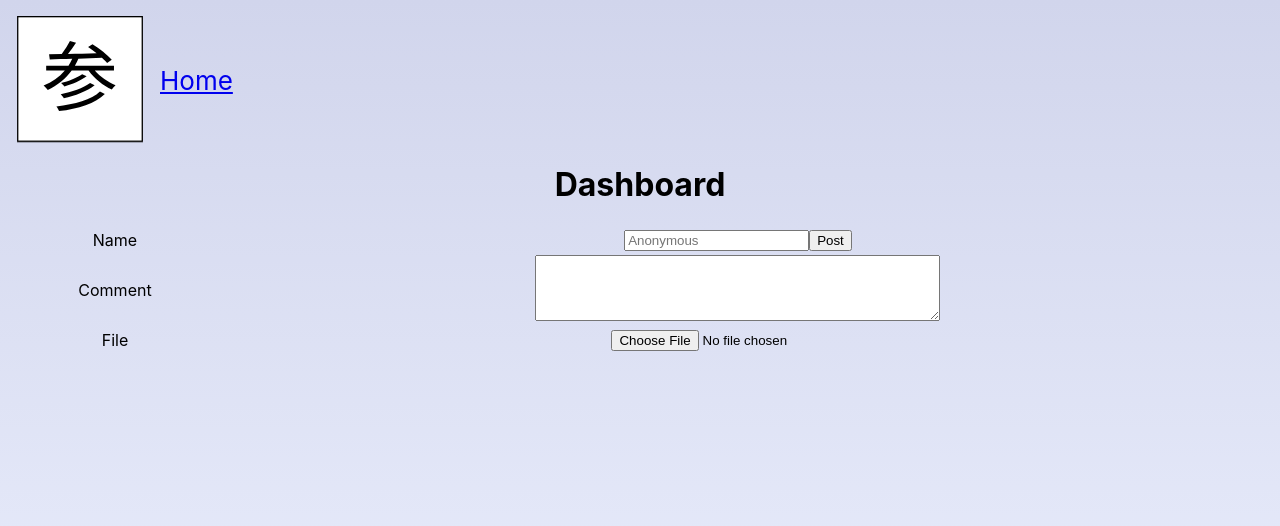
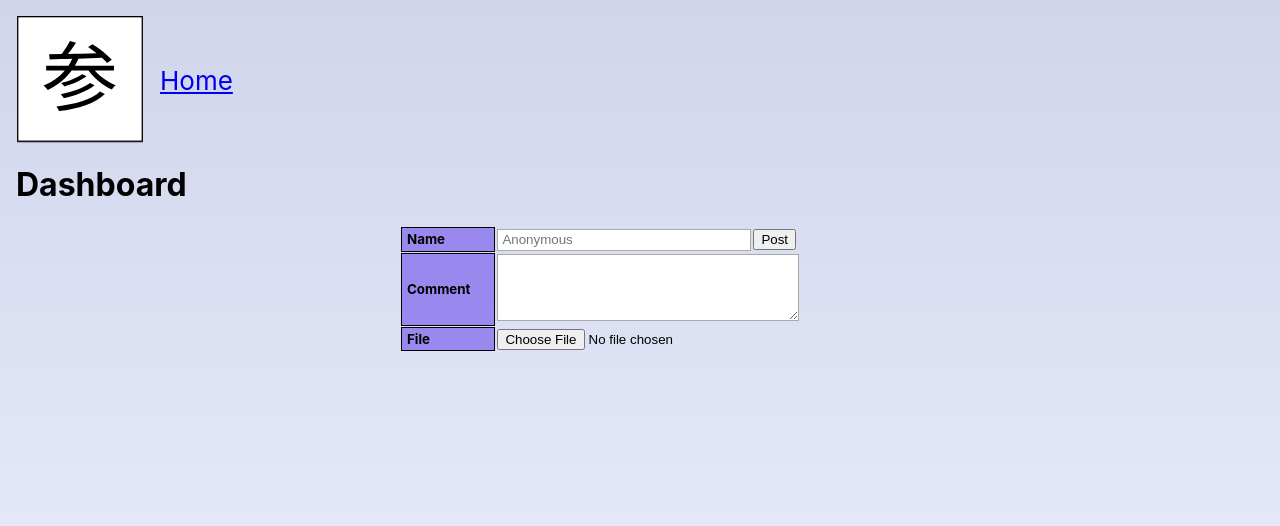
Before and after one commit to topmonks/3chan, a React (Create React App) app: page / in a window 1280 px wide. Shown: the top 526 px of the page. Built offline with nearby package versions, Linux system fonts and the light colour scheme.

Commit message:
Style PostForm

```diff
--- a/src/App.css
+++ b/src/App.css
@@ -3,7 +3,6 @@ body {
 }
 
 .App {
-    text-align: center;
     padding: 16px;
     min-height: 100vh;
 }
--- a/src/components/PostForm/PostForm.css
+++ b/src/components/PostForm/PostForm.css
@@ -1,14 +1,39 @@
 .PostForm {
-    width: ;
-    justify-content: center;
+    max-width: 480px;
+    margin: 0 auto;
+    /* justify-content: center; */
     display: flex;
     flex-direction: column;
 }
 
-.PostForm label {
-    display: flex;
-    flex-direction: row;
+.PostForm input[type='text'] {
+    width: 244px;
 }
 
-.PostForm label span {
+.PostForm textarea {
+    width: 292px;
 }
+
+.PostForm input[type='text'],
+textarea {
+    margin: 0;
+    margin-right: 2px;
+    padding: 2px 4px 3px;
+    border: 1px solid #aaa;
+    outline: none;
+    font-family: arial, helvetica, sans-serif;
+    font-size: 10pt;
+}
+
+.PostForm tbody tr td:first-child {
+    background-color: #98e;
+    color: #000;
+    font-weight: 700;
+    border: 1px solid #000;
+    padding: 0 5px;
+    font-size: 10pt;
+}
+
+.PostForm table {
+    border-spacing: 1px;
+}
--- a/src/components/PostForm/index.js
+++ b/src/components/PostForm/index.js
@@ -16,7 +16,7 @@ export default function PostForm(props) {
 
     return (
         <form className="PostForm" onSubmit={handleSubmit}>
-            <table className="postForm hideMobile" id="postForm">
+            <table>
                 <tbody>
                     <tr data-type="Name">
                         <td>Name</td>
@@ -62,13 +62,6 @@ export default function PostForm(props) {
                         </td>
                     </tr>
                 </tbody>
-                <tfoot>
-                    <tr>
-                        <td colSpan="2">
-                            <div id="postFormError" />
-                        </td>
-                    </tr>
-                </tfoot>
             </table>
         </form>
     );
```
